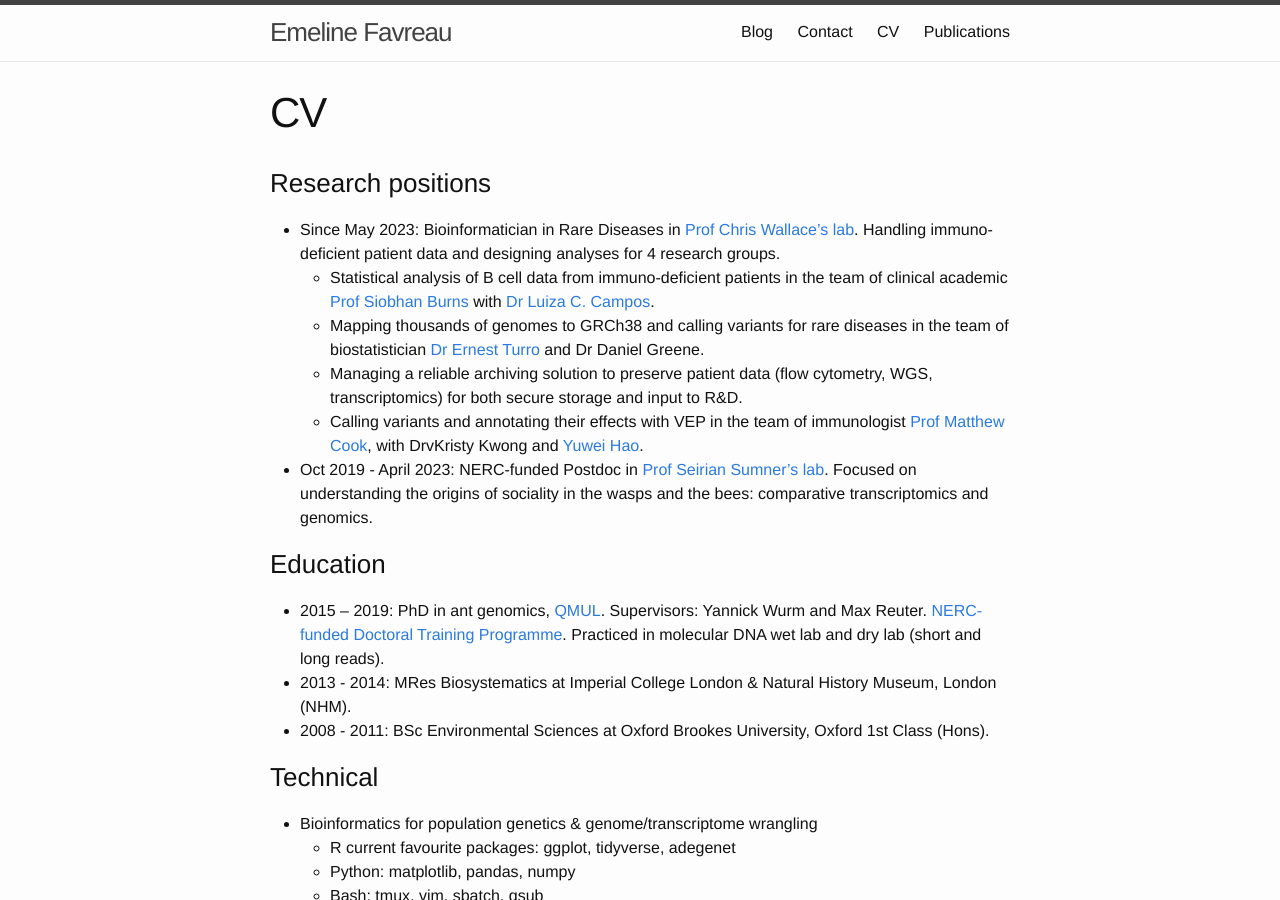
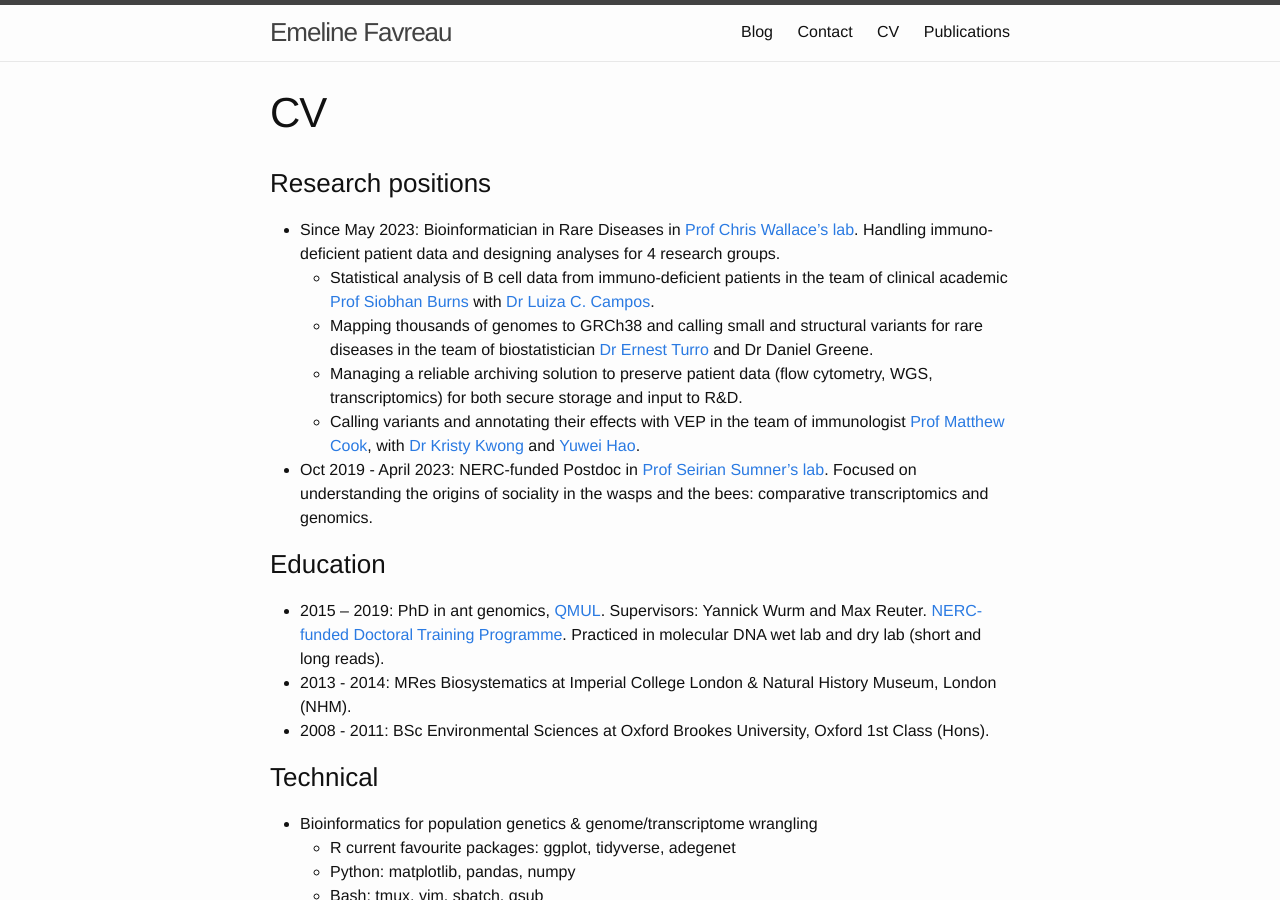
Before and after one commit to EmelineFavreau/EmelineFavreau.github.io, a Jekyll site: the page built from cv.md, in a window 1280 px wide and 900 px high. Built offline with Jekyll 4.4.1, drawn with Linux system fonts in a browser that asks for light colours.

Commit message:
typo and link

```diff
--- a/cv.md
+++ b/cv.md
@@ -8,9 +8,9 @@ permalink: /cv/
 ### Research positions
 - Since May 2023: Bioinformatician in Rare Diseases in [Prof Chris Wallace's lab](http://chr1swallace.github.io/). Handling immuno-deficient patient data and designing analyses for 4 research groups.
     - Statistical analysis of B cell data from immuno-deficient patients in the team of clinical academic [Prof Siobhan Burns](https://www.ucl.ac.uk/infection-immunity/people/professor-siobhan-burns) with [Dr Luiza C. Campos](https://orcid.org/0000-0002-4315-9105).
-    - Mapping thousands of genomes to GRCh38 and calling variants for rare diseases in the team of biostatistician [Dr Ernest Turro](https://labs.icahn.mssm.edu/turrolab/members/) and Dr Daniel Greene.
+    - Mapping thousands of genomes to GRCh38 and calling small and structural variants for rare diseases in the team of biostatistician [Dr Ernest Turro](https://labs.icahn.mssm.edu/turrolab/members/) and Dr Daniel Greene.
     - Managing a reliable archiving solution to preserve patient data (flow cytometry, WGS, transcriptomics) for both secure storage and input to R&D.
-    - Calling variants and annotating their effects with VEP in the team of immunologist [Prof Matthew Cook](https://www.cuh.nhs.uk/staff-directory/professor-matthew-cook/), with DrvKristy Kwong and [Yuwei Hao](https://orcid.org/0000-0003-3932-3686).
+    - Calling variants and annotating their effects with VEP in the team of immunologist [Prof Matthew Cook](https://www.cuh.nhs.uk/staff-directory/professor-matthew-cook/), with [Dr Kristy Kwong](https://www.linkedin.com/in/kristykxm/) and [Yuwei Hao](https://orcid.org/0000-0003-3932-3686).
 - Oct 2019 - April 2023: NERC-funded Postdoc in [Prof Seirian Sumner's lab](http://www.sumnerlab.co.uk/the-group/emeline-favreau/). Focused on understanding the origins of sociality in the wasps and the bees: comparative transcriptomics and genomics.
 
 ### Education
```
